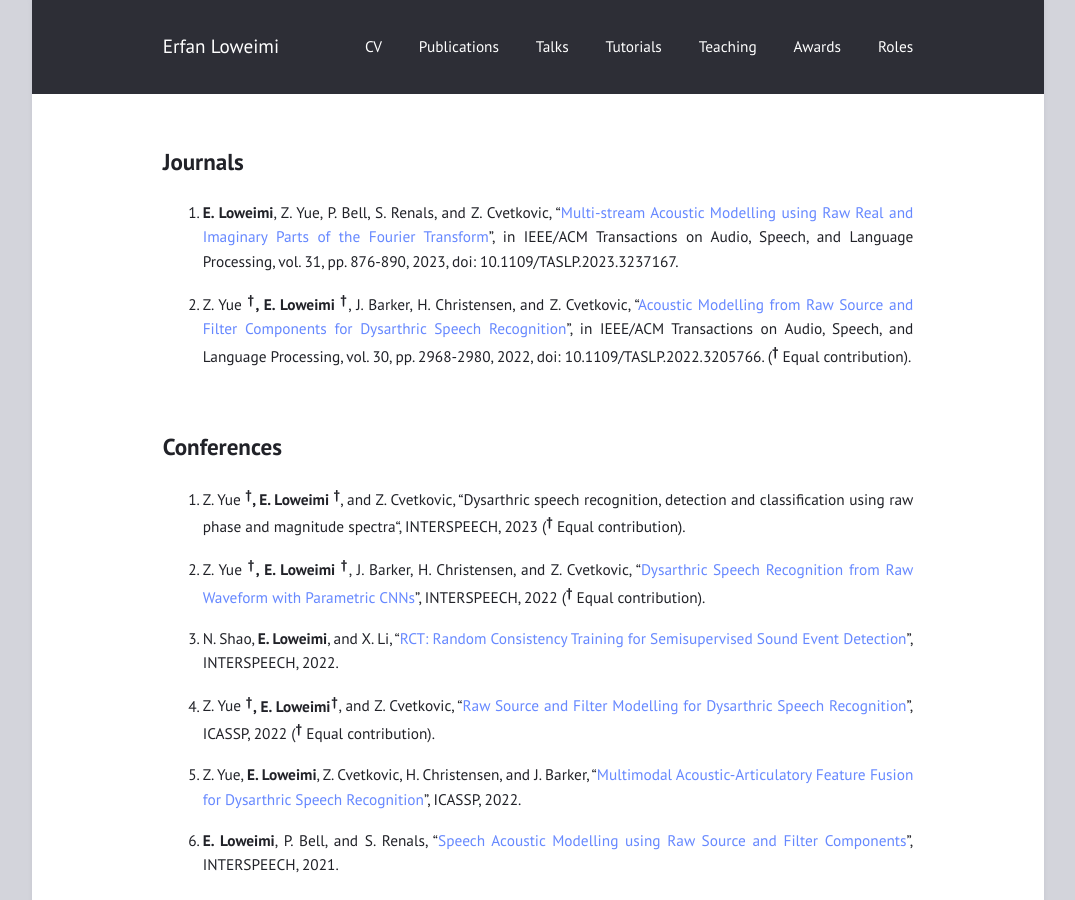
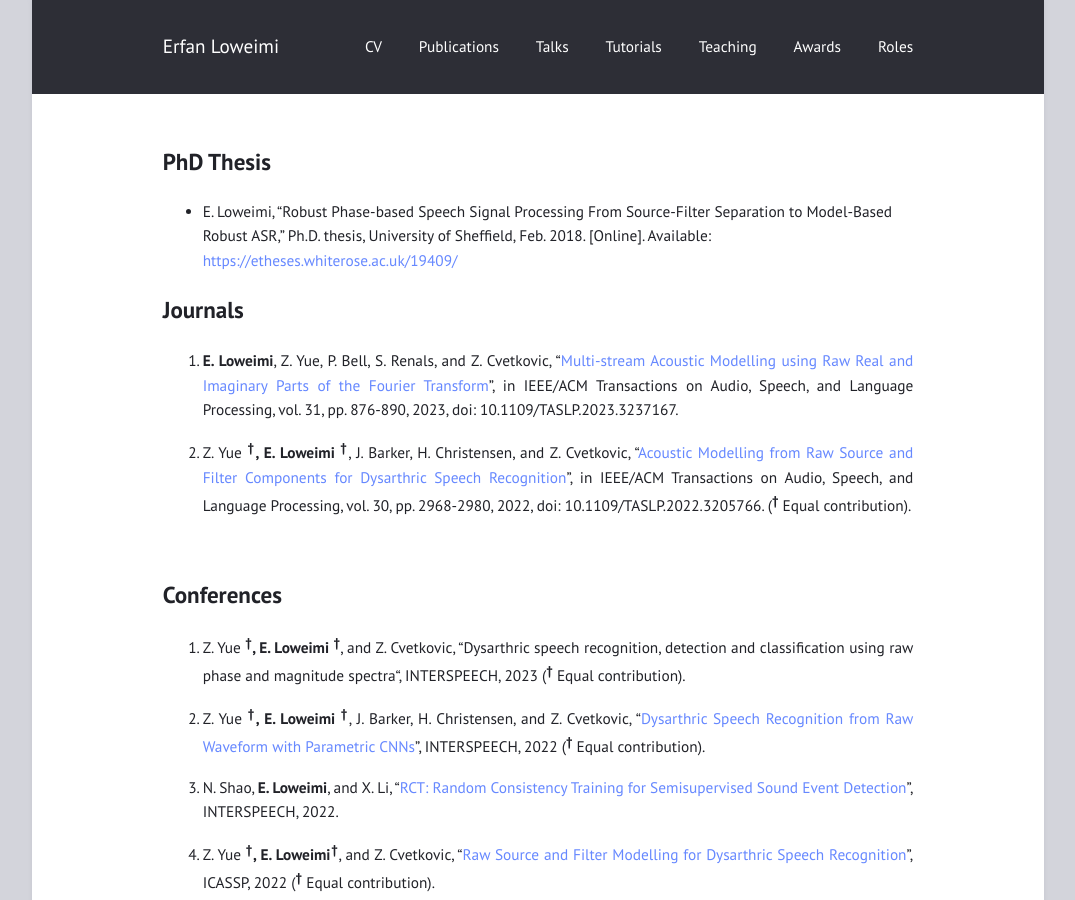
Before and after one commit to eloweimi/eloweimi.github.io, a Jekyll site: the page built from publications.md, in a window 1280 px wide and 900 px high. Shown: the whole window, without its empty margins (102-1177 px from the left). Built offline with Jekyll 4.4.1, drawn with Linux system fonts in a browser that asks for light colours.

Commit message:
Update publications.md

```diff
--- a/publications.md
+++ b/publications.md
@@ -3,6 +3,8 @@ layout: page
 title: ""
 ---
 
+## PhD Thesis ##
+- E. Loweimi, "Robust Phase-based Speech Signal Processing From Source-Filter Separation to Model-Based Robust ASR," Ph.D. thesis, University of Sheffield, Feb. 2018. [Online]. Available: [https://etheses.whiterose.ac.uk/19409/](https://etheses.whiterose.ac.uk/19409/)
 
 
 ## Journals ##
```
